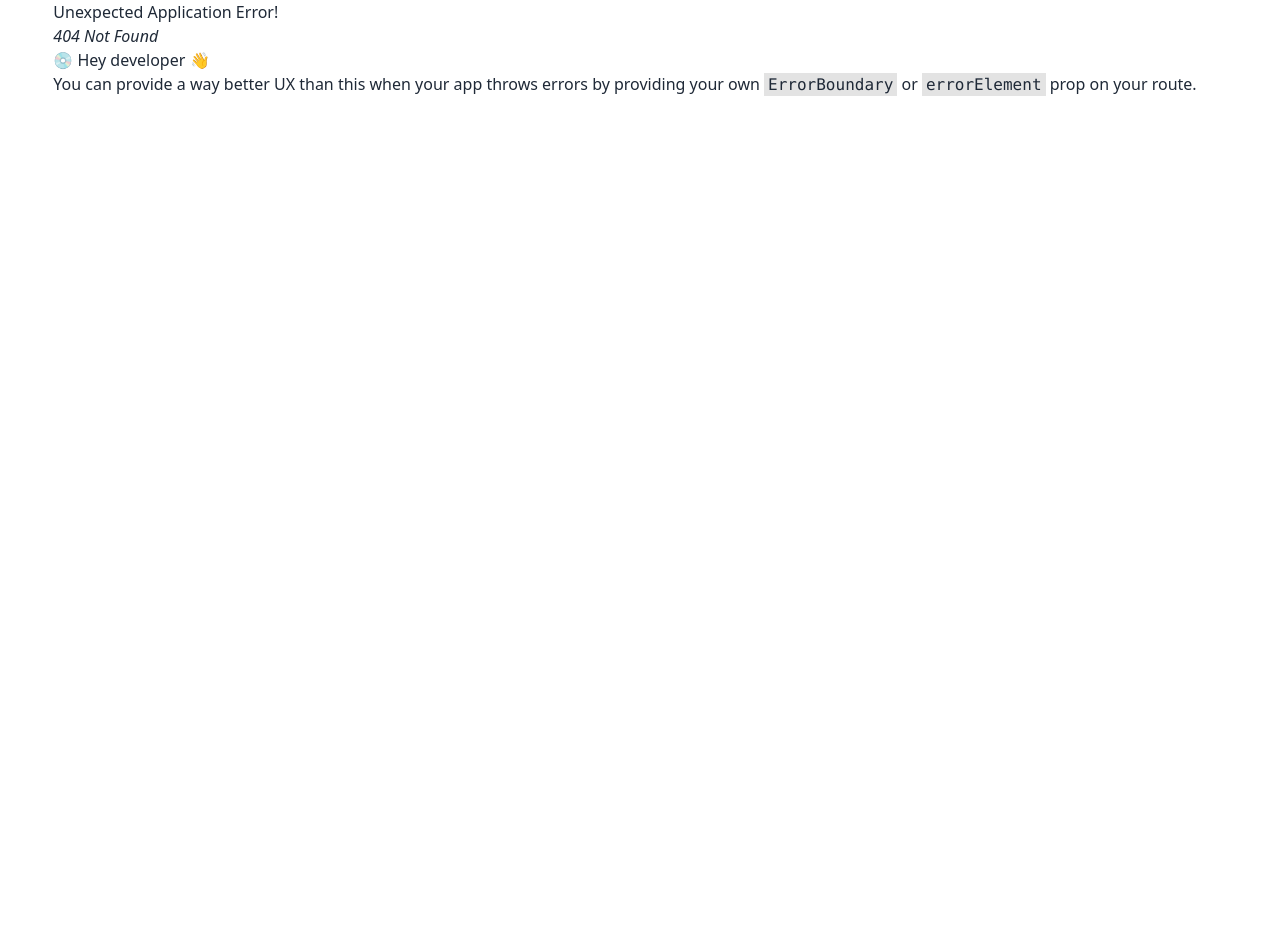
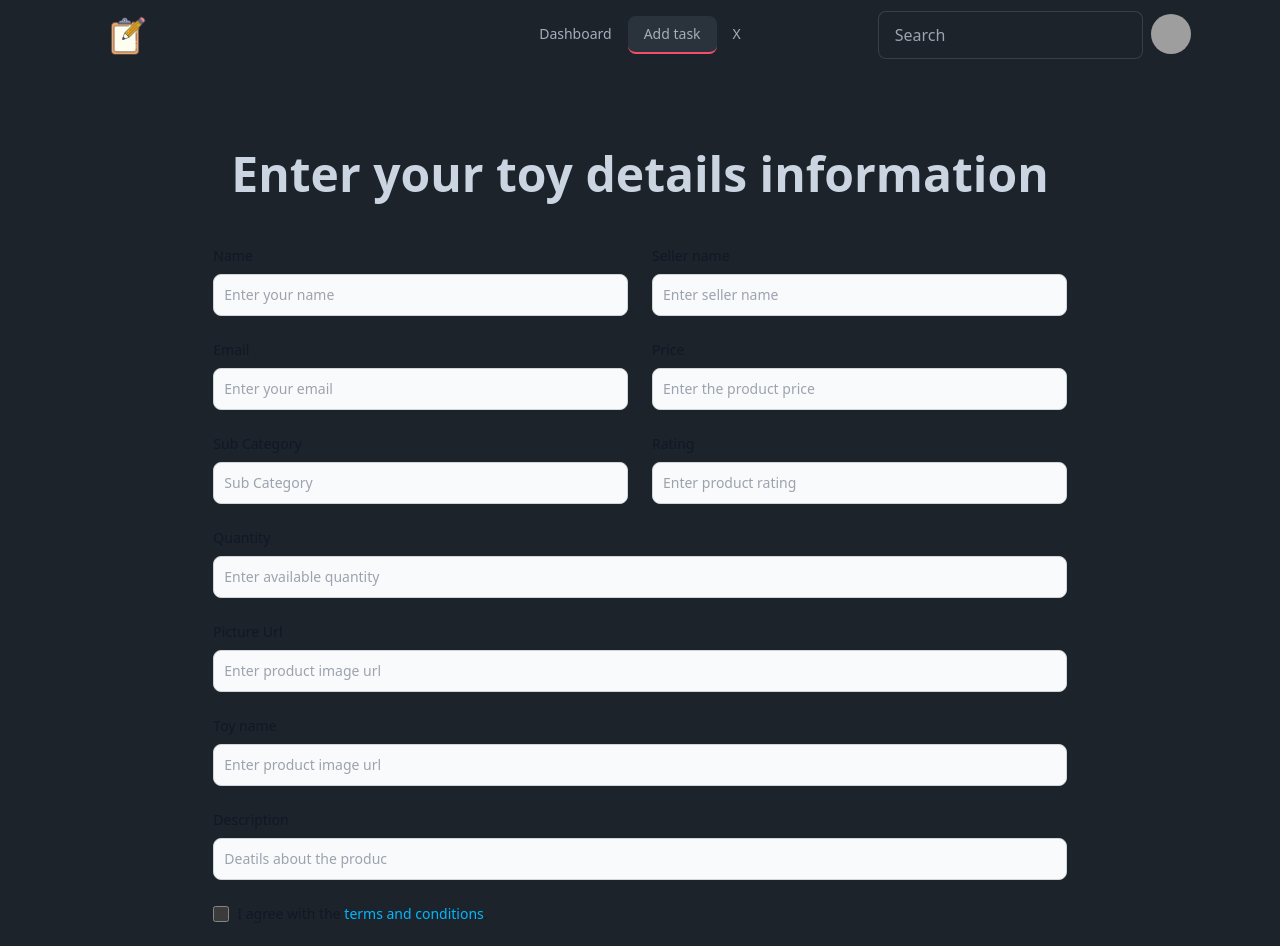
Before and after one commit to tahmidhasantanoy/Oline-task-management-system, a React (Vite) app: page /add-task in a window 1280 px wide. Before the commit this address had no page. Shown: the top 946 px of the page. Before the commit the page ends 800 px from the top, so only its background shows below. Built offline with nearby package versions, Linux system fonts and the light colour scheme; grey boxes are pictures that could not be loaded.

Commit message:
ErrorPage added

```diff
--- a/src/ActiveLink/ActiveLink.jsx
+++ b/src/ActiveLink/ActiveLink.jsx
@@ -1,4 +1,5 @@
-import "./ActiveLink.css"
+/* eslint-disable react/prop-types */
+import "./ActiveLink.css";
 
 import { NavLink } from "react-router-dom";
 
@@ -6,8 +7,8 @@ const ActiveLink = ({ to, children }) => {
   return (
     <NavLink
       to={to}
-      className={({ isActive }) =>
-        isActive ? "active" : ""
+      className={({ isActive, isPending }) =>
+      isPending ? "pending" :isActive ? "active"  : ""
       }
     >
       {children}
--- /dev/null
+++ b/src/pages/AddTask/AddTask.jsx
@@ -0,0 +1,160 @@
+import { Helmet } from "react-helmet";
+
+const AddTask = () => {
+  return (
+    <div>
+      <div className="px-40 py-20">
+        <Helmet>
+          <title>Task manager | Add task</title>
+        </Helmet>
+        <h3 className="text-5xl text-center font-semibold text-slate-300 mb-12">
+          Enter your toy details information{" "}
+        </h3>
+        <form onSubmit={""}>
+          <div className="grid gap-6 mb-6 md:grid-cols-2">
+            <div>
+              <label className="block mb-2 text-sm font-medium text-gray-900 dark:text-white">
+                Name
+              </label>
+              <input
+                type="text"
+                name="name"
+                className="bg-gray-50 border border-gray-300 text-gray-900 text-sm rounded-lg focus:ring-blue-500 focus:border-blue-500 block w-full p-2.5 dark:bg-gray-700 dark:border-gray-600 dark:placeholder-gray-400 dark:text-white dark:focus:ring-blue-500 dark:focus:border-blue-500"
+                placeholder="Enter your name"
+                required
+              />
+            </div>
+            <div>
+              <label className="block mb-2 text-sm font-medium text-gray-900 dark:text-white">
+                Seller name
+              </label>
+              <input
+                type="text"
+                name="sellerName"
+                className="bg-gray-50 border border-gray-300 text-gray-900 text-sm rounded-lg focus:ring-blue-500 focus:border-blue-500 block w-full p-2.5 dark:bg-gray-700 dark:border-gray-600 dark:placeholder-gray-400 dark:text-white dark:focus:ring-blue-500 dark:focus:border-blue-500"
+                placeholder="Enter seller name"
+                required
+              />
+            </div>
+            <div>
+              <label className="block mb-2 text-sm font-medium text-gray-900 dark:text-white">
+                Email
+              </label>
+              <input
+                type="email"
+                name="email"
+                className="bg-gray-50 border border-gray-300 text-gray-900 text-sm rounded-lg focus:ring-blue-500 focus:border-blue-500 block w-full p-2.5 dark:bg-gray-700 dark:border-gray-600 dark:placeholder-gray-400 dark:text-white dark:focus:ring-blue-500 dark:focus:border-blue-500"
+                placeholder="Enter your email"
+                required
+              />
+            </div>
+            <div>
+              <label className="block mb-2 text-sm font-medium text-gray-900 dark:text-white">
+                Price
+              </label>
+              <input
+                type="number"
+                name="price"
+                className="bg-gray-50 border border-gray-300 text-gray-900 text-sm rounded-lg focus:ring-blue-500 focus:border-blue-500 block w-full p-2.5 dark:bg-gray-700 dark:border-gray-600 dark:placeholder-gray-400 dark:text-white dark:focus:ring-blue-500 dark:focus:border-blue-500"
+                placeholder="Enter the product price"
+                required
+              />
+            </div>
+            <div>
+              <label className="block mb-2 text-sm font-medium text-gray-900 dark:text-white">
+                Sub Category
+              </label>
+              <input
+                type="text"
+                name="subCategory"
+                className="bg-gray-50 border border-gray-300 text-gray-900 text-sm rounded-lg focus:ring-blue-500 focus:border-blue-500 block w-full p-2.5 dark:bg-gray-700 dark:border-gray-600 dark:placeholder-gray-400 dark:text-white dark:focus:ring-blue-500 dark:focus:border-blue-500"
+                placeholder="Sub Category"
+                required
+              />
+            </div>
+            <div>
+              <label className="block mb-2 text-sm font-medium text-gray-900 dark:text-white">
+                Rating
+              </label>
+              <input
+                type="number"
+                name="rating"
+                className="bg-gray-50 border border-gray-300 text-gray-900 text-sm rounded-lg focus:ring-blue-500 focus:border-blue-500 block w-full p-2.5 dark:bg-gray-700 dark:border-gray-600 dark:placeholder-gray-400 dark:text-white dark:focus:ring-blue-500 dark:focus:border-blue-500"
+                placeholder="Enter product rating"
+                required
+              />
+            </div>
+          </div>
+          <div className="mb-6">
+            <label className="block mb-2 text-sm font-medium text-gray-900 dark:text-white">
+              Quantity
+            </label>
+            <input
+              type="number"
+              name="quantity"
+              className="bg-gray-50 border border-gray-300 text-gray-900 text-sm rounded-lg focus:ring-blue-500 focus:border-blue-500 block w-full p-2.5 dark:bg-gray-700 dark:border-gray-600 dark:placeholder-gray-400 dark:text-white dark:focus:ring-blue-500 dark:focus:border-blue-500"
+              placeholder="Enter available quantity"
+              required
+            />
+          </div>
+          <div className="mb-6">
+            <label className="block mb-2 text-sm font-medium text-gray-900 dark:text-white">
+              Picture Url
+            </label>
+            <input
+              type="url"
+              name="photoUrl"
+              className="bg-gray-50 border border-gray-300 text-gray-900 text-sm rounded-lg focus:ring-blue-500 focus:border-blue-500 block w-full p-2.5 dark:bg-gray-700 dark:border-gray-600 dark:placeholder-gray-400 dark:text-white dark:focus:ring-blue-500 dark:focus:border-blue-500"
+              placeholder="Enter product image url"
+              required
+            />
+          </div>
+          <div className="mb-6">
+            <label className="block mb-2 text-sm font-medium text-gray-900 dark:text-white">
+              Toy name
+            </label>
+            <input
+              type="Toy name"
+              name="toyname"
+              className="bg-gray-50 border border-gray-300 text-gray-900 text-sm rounded-lg focus:ring-blue-500 focus:border-blue-500 block w-full p-2.5 dark:bg-gray-700 dark:border-gray-600 dark:placeholder-gray-400 dark:text-white dark:focus:ring-blue-500 dark:focus:border-blue-500"
+              placeholder="Enter product image url"
+              required
+            />
+          </div>
+          <div className="mb-6">
+            <label className="block mb-2 text-sm font-medium text-gray-900 dark:text-white">
+              Description
+            </label>
+            <input
+              type="text"
+              name="description"
+              className="bg-gray-50 border border-gray-300 text-gray-900 text-sm rounded-lg focus:ring-blue-500 focus:border-blue-500 block w-full p-2.5 dark:bg-gray-700 dark:border-gray-600 dark:placeholder-gray-400 dark:text-white dark:focus:ring-blue-500 dark:focus:border-blue-500"
+              placeholder="Deatils about the produc"
+              required
+            />
+          </div>
+          <div className="flex items-start mb-6">
+            <div className="flex items-center h-5">
+              <input
+                type="checkbox"
+                value=""
+                className="w-4 h-4 border border-gray-300 rounded bg-gray-50 focus:ring-3 focus:ring-blue-300 dark:bg-gray-700 dark:border-gray-600 dark:focus:ring-blue-600 dark:ring-offset-gray-800"
+                required
+              />
+            </div>
+            <label className="ml-2 text-sm font-medium text-gray-900 dark:text-gray-300">
+              I agree with the{" "}
+              <a href="#" className="text-info hover:underline dark:text-info">
+                terms and conditions
+              </a>
+              .
+            </label>
+          </div>
+          <button className="btn btn-active btn-info text-white">Submit</button>
+        </form>
+      </div>
+    </div>
+  );
+};
+
+export default AddTask;
--- a/src/pages/Dashboard/Dashboard.jsx
+++ b/src/pages/Dashboard/Dashboard.jsx
@@ -1,7 +1,15 @@
 // import React from "react";
 
+import { Helmet } from "react-helmet";
+
 const Dashboard = () => {
-  return <div>this is Dashboard</div>;
+  return (
+    <div>
+      <Helmet>
+        <title>Task manager | Add task</title>
+      </Helmet>
+    </div>
+  );
 };
 
 export default Dashboard;
--- /dev/null
+++ b/src/pages/ErrorPage/ErrorPage.jsx
@@ -0,0 +1,26 @@
+import { Link, useRouteError } from "react-router-dom";
+
+const ErrorPage = () => {
+  const { error, status } = useRouteError();
+  return (
+    <section className="flex items-center h-screen p-16 text-gray-900">
+      <div className="container flex flex-col items-center justify-center px-5 mx-auto my-8">
+        <img src="../../../public/icons/title.png" alt="image" />
+        <div className="max-w-md text-center">
+          <h2 className="mb-8 font-extrabold text-9xl text-yellow-500">
+            <span className="sr-only">Error</span>
+            {status || 404}
+          </h2>
+          <p className="text-2xl font-semibold md:text-3xl text-red-800 mb-8">
+            {error?.message}
+          </p>
+          <Link to="/" className="btn hover:bg-cyan-500 hover:text-white">
+            Back to homepage
+          </Link>
+        </div>
+      </div>
+    </section>
+  );
+};
+
+export default ErrorPage;
--- a/src/pages/shared/Header/Header.jsx
+++ b/src/pages/shared/Header/Header.jsx
@@ -1,4 +1,3 @@
-import { Link, NavLink } from "react-router-dom";
 import ActiveLink from "../../../ActiveLink/ActiveLink";
 // import  "./Header.css"
 
@@ -6,19 +5,13 @@ const Header = () => {
   const menus = (
     <>
       <li>
-        <ActiveLink to="/dashboard" >Dashboard</ActiveLink>
+        <ActiveLink to="/dashboard">Dashboard</ActiveLink>
       </li>
       <li>
-        <NavLink
-          className={({ isActive }) => {
-            isActive ? "active" : "";
-          }}
-        >
-          Add task
-        </NavLink>
+        <ActiveLink to="/add-task">Add task</ActiveLink>
       </li>
       <li>
-        <Link>Item 3</Link>
+        <ActiveLink to="/x">X</ActiveLink>
       </li>
     </>
   );
--- a/src/routes/Routes.jsx
+++ b/src/routes/Routes.jsx
@@ -4,19 +4,26 @@ import Home from "../pages/Home/Home";
 import Login from "../pages/Login/Login";
 import Registration from "../pages/Login/Registration";
 import Dashboard from "../pages/Dashboard/Dashboard";
+import AddTask from "../pages/AddTask/AddTask";
+import ErrorPage from "../pages/ErrorPage/ErrorPage";
 
 const router = createBrowserRouter([
   {
     path: "/",
     element: <MainLayout></MainLayout>,
+    errorElement: <ErrorPage />,
     children: [
       {
         path: "/",
-        element: <Home/>,
+        element: <Home />,
       },
       {
         path: "/dashboard",
         element: <Dashboard />,
+      },
+      {
+        path: "add-task",
+        element: <AddTask />,
       },
       {
         path: "/login",
--- a/tailwind.config.js
+++ b/tailwind.config.js
@@ -6,6 +6,6 @@ export default {
   },
   plugins: [require("daisyui")],
   daisyui: {
-    themes: ["light", "cupcake"],
+    themes: [ "dark"],
   },
 };
```
